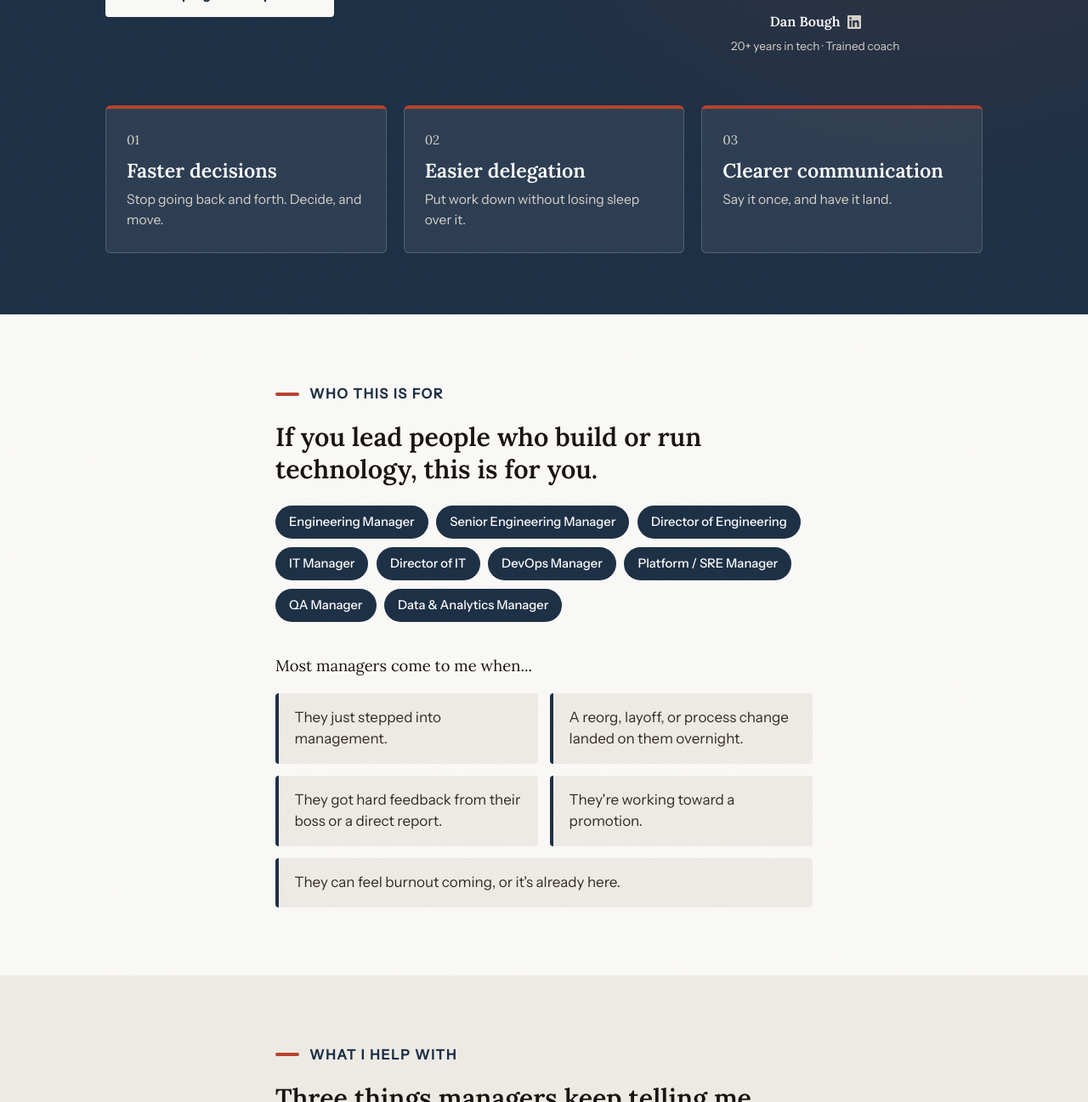
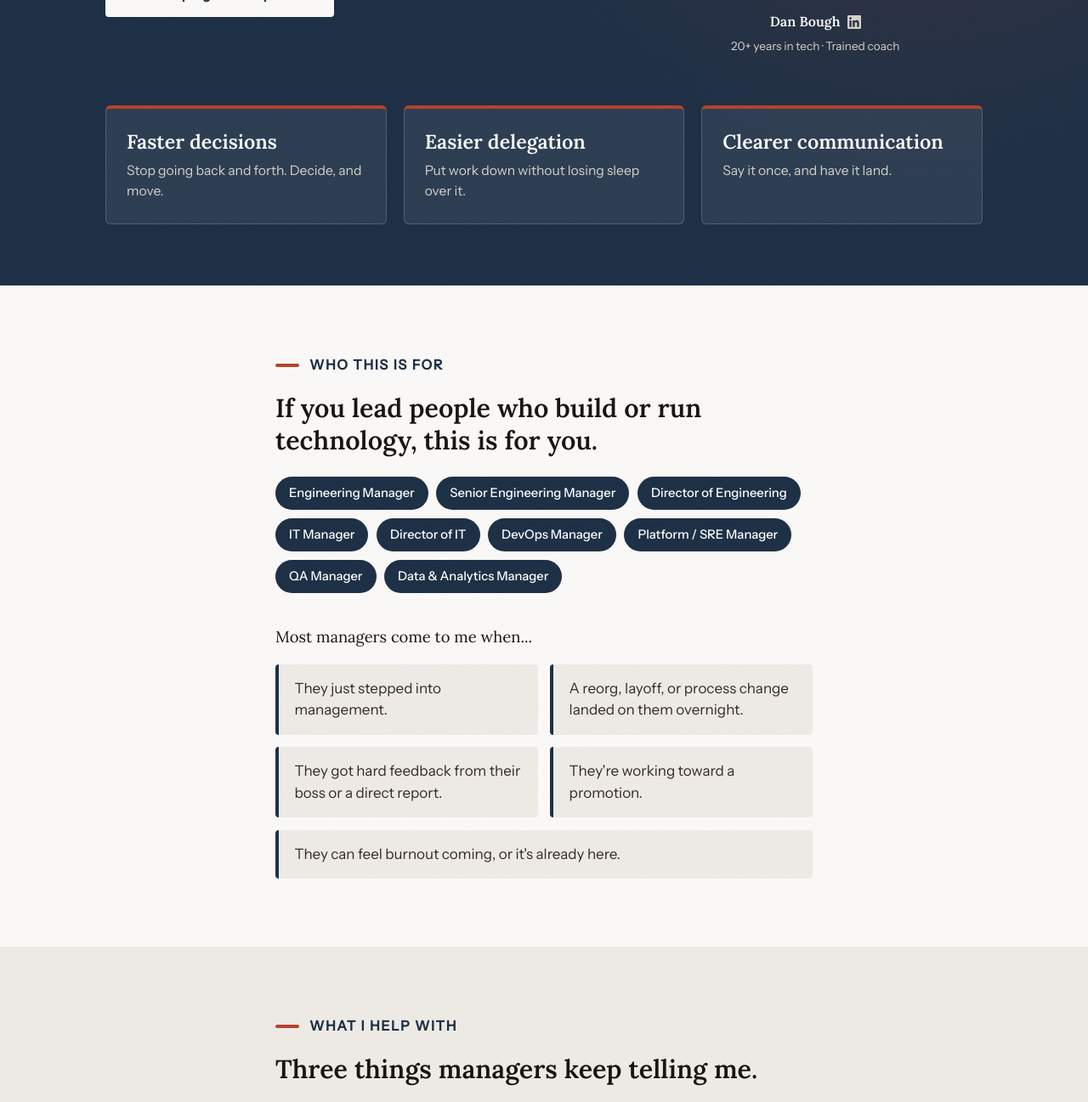
Before and after one commit to dbough/completely-human-coaching-com, a Jekyll site: the page built from tech-managers/index.html, in a window 1280 px wide and 1400 px high, scrolled down 400 px, cut to the strip 103-1400 px from the top of the window. Shown: the whole strip at 85% size. Built offline with Jekyll 4.4.1, drawn with Linux system fonts in a browser that asks for light colours.

Commit message:
Remove 01/02/03 numbers from hero cards
Co-Authored-By: Claude Sonnet 5.5 <noreply@anthropic.com>

```diff
--- a/tech-managers/index.html
+++ b/tech-managers/index.html
@@ -40,17 +40,14 @@ og_image: "https://completelyhumancoaching.com/og-image.png"
 
     <div class="pillars">
       <div class="pillar reveal reveal-delay-2">
-        <span class="pillar-num">01</span>
         <h2>Faster decisions</h2>
         <p>Stop going back and forth. Decide, and move.</p>
       </div>
       <div class="pillar reveal reveal-delay-3">
-        <span class="pillar-num">02</span>
         <h2>Easier delegation</h2>
         <p>Put work down without losing sleep over it.</p>
       </div>
       <div class="pillar reveal reveal-delay-4">
-        <span class="pillar-num">03</span>
         <h2>Clearer communication</h2>
         <p>Say it once, and have it land.</p>
       </div>
--- a/tech-managers/style.css
+++ b/tech-managers/style.css
@@ -193,14 +193,6 @@ section h2 {
 .pillar:hover {
   transform: translateY(-3px);
   background: rgba(255, 255, 255, 0.11);
-}
-
-.pillar-num {
-  display: block;
-  font-family: 'Lora', serif;
-  font-size: 0.95rem;
-  color: var(--sand);
-  margin-bottom: 0.5rem;
 }
 
 #hero .pillar h2 {
```
